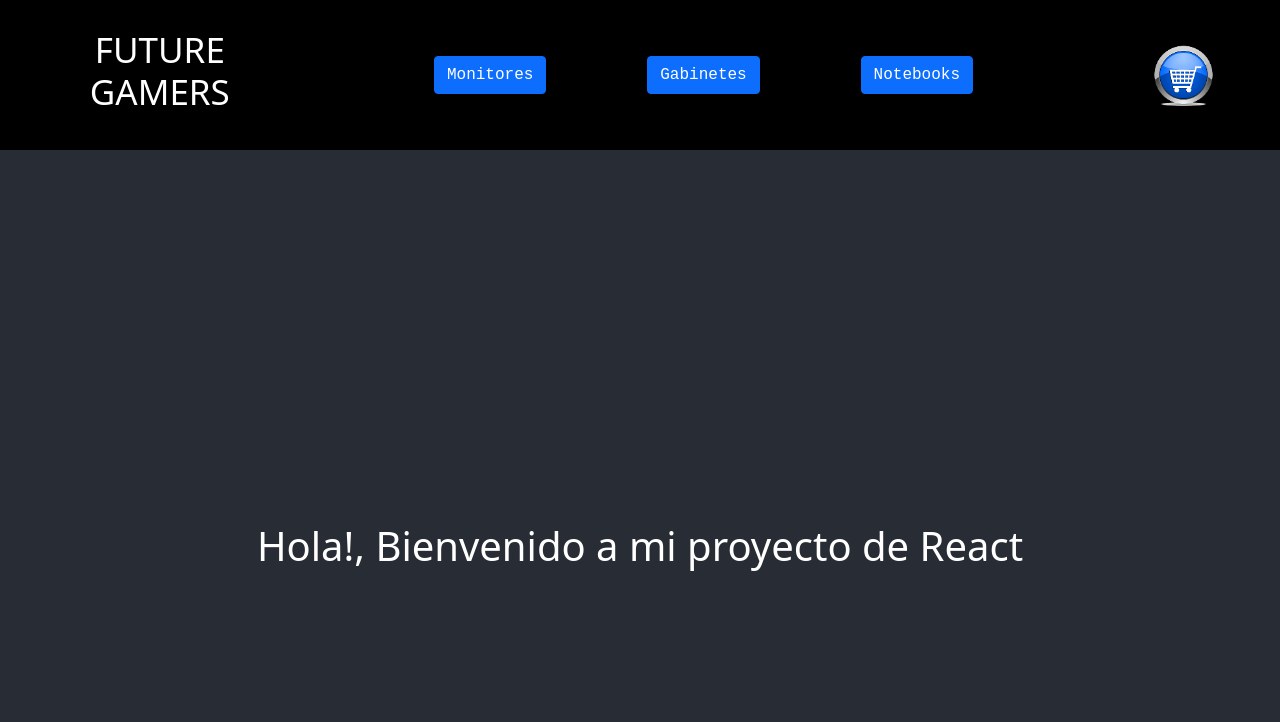
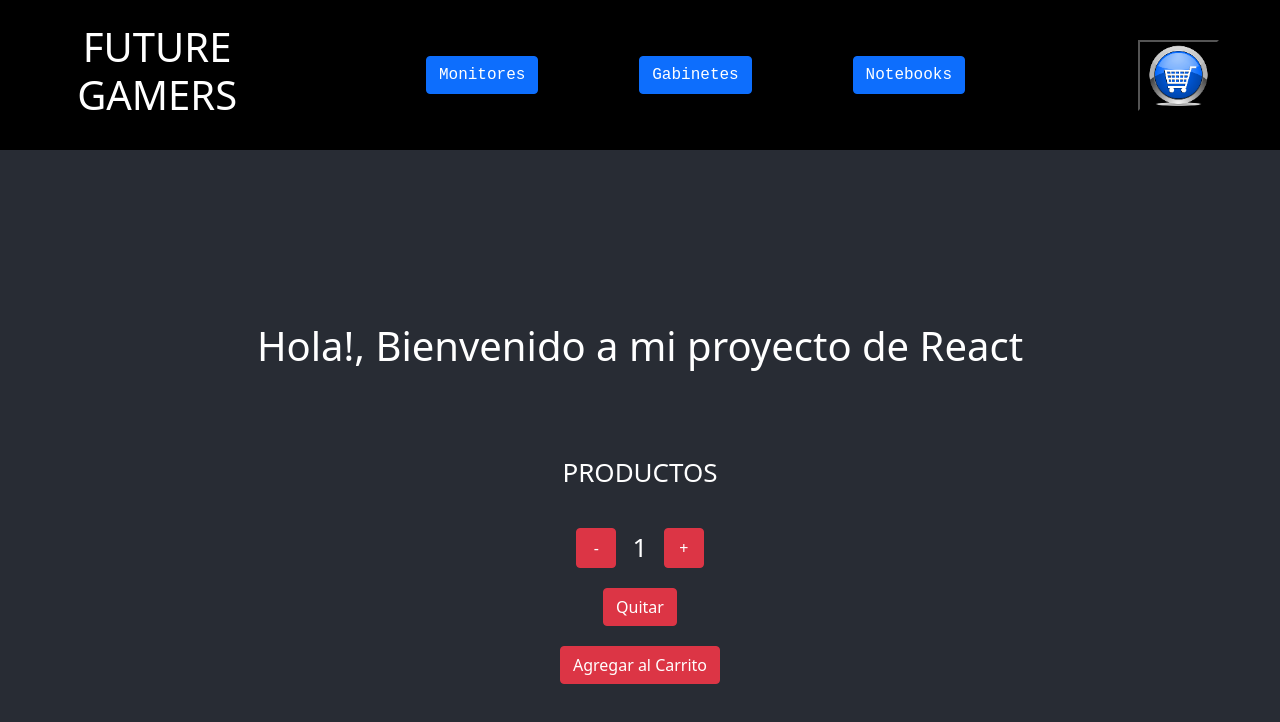
Before and after one commit to AleVeron/ProyectoReactJSAV, a React (Create React App) app: page / in a window 1280 px wide. Shown: the top 722 px of the page. Built offline with nearby package versions, Linux system fonts and the light colour scheme.

Commit message:
Contador

```diff
--- a/package.json
+++ b/package.json
@@ -10,6 +10,7 @@
     "react": "17.0.2",
     "react-dom": "17.0.2",
     "react-scripts": "4.0.3",
+    "sweetalert": "^2.1.2",
     "web-vitals": "1.1.2"
   },
   "scripts": {
--- a/src/App.js
+++ b/src/App.js
@@ -1,18 +1,19 @@
+import { useState } from 'react';
 import './App.css';
-import NavBar from './components/NavBar';
-import ItemListContainer from './components/ItemListContainer';
+import NavBar from './components/NavBar/NavBar';
+import ItemListContainer from './components/ItemListContainer/ItemListContainer';
 
 
 
 function App() {
+
   return (
     <div className="App">
 
       <NavBar/>
 
-      <body className="App-header">
-        <ItemListContainer greeting="Hola!, Bienvenido a mi proyecto de React"/>
-      </body>
+      <ItemListContainer greeting="Hola!, Bienvenido a mi proyecto de React"/>
+
 
     </div>
   );
--- /dev/null
+++ b/src/components/Button/button.js
@@ -0,0 +1,10 @@
+
+
+
+const Button = ({func, label}) => {
+    return (
+      <button onClick={() => func()}>{label}</button>
+    )
+  }
+
+  export default Button
--- a/src/components/CartWidget.js
+++ b/src/components/CartWidget/CartWidget.js
@@ -1,8 +1,11 @@
+import Button from "../Button/button";
 import "./cartWidget.css";
 
 const CartWidget = () => {
     return (
+        <button>
         <img className="widget" src="./widget.jpg"></img>
+        </button>
     )
 }
 
--- a/src/components/cartWidget.css
+++ b/src/components/CartWidget/cartWidget.css
@@ -2,3 +2,7 @@
     width: 65px;
     height: 65px;
 }
+
+button{
+    background-color: black;
+}
--- /dev/null
+++ b/src/components/ItemCount/ItemCount.js
@@ -0,0 +1,40 @@
+import React, {useState} from "react";
+import "bootstrap/dist/css/bootstrap.min.css";
+import './itemCount.css';
+
+const ItemCount = ({onAdd,stock}) => {
+
+    const [count, setCount] = useState(1);
+
+    //funcion sumar
+    const handleClick = () => {
+        if ( count < stock){
+        setCount (count + 1);}
+    }
+
+    //funcion restar
+    const handlClick = () => {
+        if ( count >= 2){
+        setCount (count - 1);}
+    }
+
+    //funcion reiniciar a 1
+    const reset = () => {
+        setCount (1)
+    }
+
+    return (
+        <div className="contador">
+            <p>PRODUCTOS</p>
+            <div className="sumaResta">
+            <button className="boton btn btn-danger" onClick={handlClick}>-</button>
+            <span>{count}</span>
+            <button className="boton btn btn-danger" onClick={handleClick}>+</button>
+            </div>
+            <button className="btn btn-danger" onClick={reset}>Quitar</button>
+            <button className="agregar btn btn-danger" onClick={onAdd}>Agregar al Carrito</button>
+        </div>
+    )
+}
+
+export default ItemCount;
--- /dev/null
+++ b/src/components/ItemCount/itemCount.css
@@ -0,0 +1,26 @@
+
+.contador{
+    width: 400px;
+    height: 400px;
+    display: flex;
+    align-items: center;
+    justify-content: center;
+    flex-direction: column;
+}
+
+.sumaResta{
+    width: 40%;
+    height: 20%;
+    display: flex;
+    align-items: center;
+    justify-content: space-evenly;
+}
+
+.boton{
+    width: 40px;
+    height: 40px;
+}
+
+.agregar{
+    margin: 20px;
+}
--- a/src/components/ItemListContainer.js
+++ /dev/null
@@ -1,10 +0,0 @@
-
-const ItemListContainer = ({greeting}) =>  {
-    return (
-        <div>
-            <h1>{greeting}</h1>
-        </div>
-    )
-}
-
-export default ItemListContainer;
--- /dev/null
+++ b/src/components/ItemListContainer/ItemListContainer.js
@@ -0,0 +1,22 @@
+import ItemCount from "../ItemCount/ItemCount";
+import swal from 'sweetalert';
+
+const onAdd = () => {
+    swal({
+    title:"Felicitaciones!",
+    text:"Se agrego al carro de compras",
+    icon: "success",
+    button:"Volver"
+})
+}
+
+const ItemListContainer = ({greeting}) =>  {
+    return (
+        <div className="App-header">
+            <h1>{greeting}</h1>
+            <ItemCount onAdd = {onAdd} stock = {3}/>
+        </div>
+    )
+}
+
+export default ItemListContainer;
--- a/src/components/NavBar.css
+++ b/src/components/NavBar/NavBar.css
@@ -11,7 +11,7 @@
 .titulo{
     width: 15%;
     color: white;
-    font-size: 35px;
+    font-size: 35cdpx;
 }
 
 .botones{
--- a/src/components/NavBar.js
+++ b/src/components/NavBar/NavBar.js
@@ -1,6 +1,6 @@
 import './NavBar.css';
-import './CartWidget';
-import CartWidget from './CartWidget';
+import '../CartWidget/CartWidget';
+import CartWidget from '../CartWidget/CartWidget';
 import "bootstrap/dist/css/bootstrap.min.css";
 
 const NavBar = () =>  {
```
Also changed, not shown: 1 other file (tests, documents, lock files or other folders).
